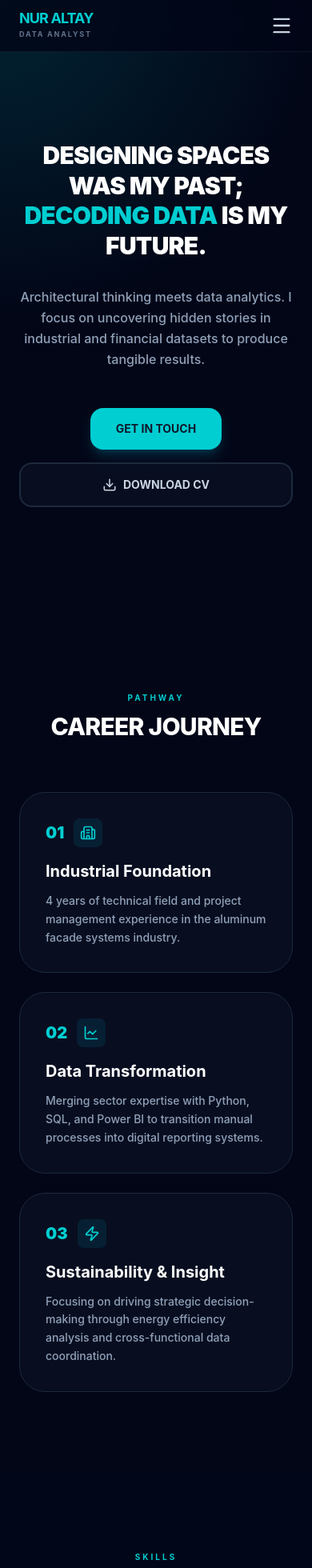
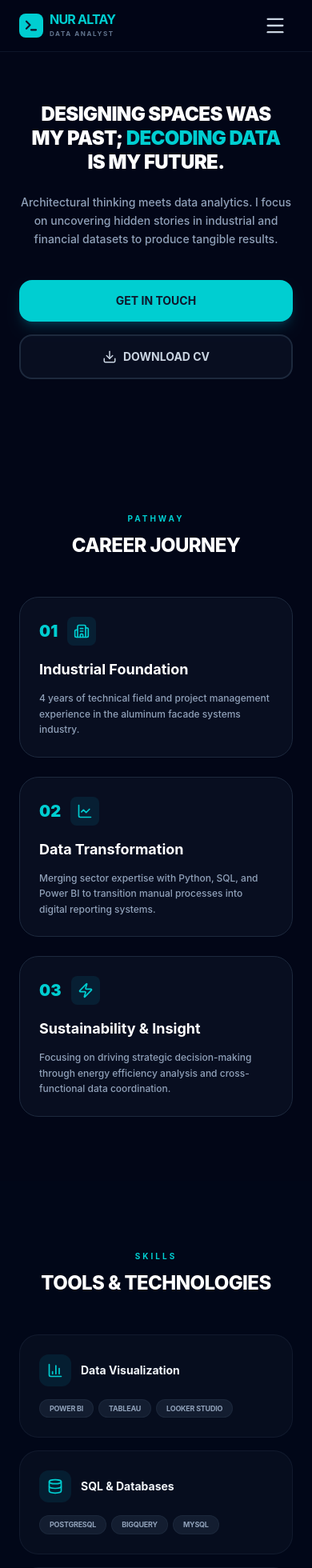
Before and after one commit to Nisanuraltay/nurportfolio, a React (Vite) app: page / in a window 390 px wide. Shown: the top 1960 px of the page at 80% size. Built offline with nearby package versions, Linux system fonts and the light colour scheme.

Commit message:
Refactor App component for improved layout and styles

```diff
--- a/src/App.jsx
+++ b/src/App.jsx
@@ -13,7 +13,8 @@ import {
   ExternalLink,
   Menu,
   X,
-  Download
+  Download,
+  Terminal
 } from 'lucide-react';
 
 export default function App() {
@@ -39,61 +40,78 @@ export default function App() {
   }, []);
 
   const copyToClipboard = () => {
-       navigator.clipboard.writeText(personalInfo.email);
-       setCopied(true);
-      setTimeout(() => setCopied(false), 2000);
+    navigator.clipboard.writeText(personalInfo.email);
+    setCopied(true);
+    setTimeout(() => setCopied(false), 2000);
   };
 
   const brandColor = "text-[#00ced1]";
   const brandBg = "bg-[#00ced1]";
 
   return (
-    <div className="bg-[#020617] min-h-screen text-white selection:bg-cyan-500/30 font-['Inter',_sans-serif] scroll-smooth">
+    <div className="bg-[#020617] min-h-screen text-white selection:bg-cyan-500/30 font-['Inter',_sans-serif] scroll-smooth overflow-x-hidden">
 
       {/* NAVIGATION */}
-      <nav className="fixed top-0 left-0 right-0 z-50 bg-[#020617]/80 backdrop-blur-md border-b border-slate-800/50">
+      <nav className="fixed top-0 left-0 right-0 z-50 bg-[#020617]/90 backdrop-blur-md border-b border-slate-800/50">
         <div className="max-w-6xl mx-auto px-6 h-16 flex items-center justify-between">
-          <div className="cursor-pointer group" onClick={() => window.scrollTo({top: 0, behavior: 'smooth'})}>
-            <div className={`text-lg font-bold ${brandColor} tracking-tighter uppercase leading-none`}>
-              {personalInfo.name}
+          <div className="cursor-pointer group flex items-center gap-2" onClick={() => window.scrollTo({top: 0, behavior: 'smooth'})}>
+            <div className={`${brandBg} p-1.5 rounded-lg text-slate-900`}>
+              <Terminal size={18} strokeWidth={3} />
             </div>
-            <div className="text-[9px] text-slate-500 font-bold uppercase tracking-[0.2em] mt-1">
-              {personalInfo.title}
+            <div>
+              <div className={`text-base md:text-lg font-bold ${brandColor} tracking-tighter uppercase leading-none`}>
+                {personalInfo.name}
+              </div>
+              <div className="text-[8px] md:text-[9px] text-slate-500 font-bold uppercase tracking-[0.2em] mt-1">
+                {personalInfo.title}
+              </div>
             </div>
           </div>
 
+          {/* Desktop Menu */}
           <div className="hidden md:flex items-center gap-8">
-            <a href="#about" className="text-slate-400 hover:text-white transition-colors text-xs font-semibold uppercase tracking-wider font-bold">Pathway</a>
-            <a href="#skills" className="text-slate-400 hover:text-white transition-colors text-xs font-semibold uppercase tracking-wider font-bold">Skills</a>
-            <a href="#projects" className="text-slate-400 hover:text-white transition-colors text-xs font-semibold uppercase tracking-wider font-bold">Projects</a>
+            <a href="#about" className="text-slate-400 hover:text-white transition-colors text-xs font-bold uppercase tracking-wider">Pathway</a>
+            <a href="#skills" className="text-slate-400 hover:text-white transition-colors text-xs font-bold uppercase tracking-wider">Skills</a>
+            <a href="#projects" className="text-slate-400 hover:text-white transition-colors text-xs font-bold uppercase tracking-wider">Projects</a>
             <a href="#contact" className={`${brandBg} text-slate-900 px-5 py-2 rounded-xl font-bold text-xs transition-all active:scale-95 uppercase`}>Get In Touch</a>
           </div>
 
+          {/* Mobile Menu Toggle */}
           <div className="md:hidden flex items-center">
-            <button onClick={() => setIsMenuOpen(!isMenuOpen)} className="text-slate-300 hover:text-white">
+            <button onClick={() => setIsMenuOpen(!isMenuOpen)} className="text-slate-300 hover:text-white p-2">
               {isMenuOpen ? <X size={28} /> : <Menu size={28} />}
             </button>
           </div>
         </div>
+
+        {/* Mobile Menu Overlay */}
+        {isMenuOpen && (
+          <div className="md:hidden absolute top-16 left-0 w-full bg-[#020617] border-b border-slate-800 p-6 flex flex-col gap-6 animate-in slide-in-from-top duration-300">
+            <a href="#about" onClick={() => setIsMenuOpen(false)} className="text-sm font-bold uppercase tracking-widest text-slate-300">Pathway</a>
+            <a href="#skills" onClick={() => setIsMenuOpen(false)} className="text-sm font-bold uppercase tracking-widest text-slate-300">Skills</a>
+            <a href="#projects" onClick={() => setIsMenuOpen(false)} className="text-sm font-bold uppercase tracking-widest text-slate-300">Projects</a>
+            <a href="#contact" onClick={() => setIsMenuOpen(false)} className={`${brandColor} text-sm font-bold uppercase tracking-widest`}>Contact</a>
+          </div>
+        )}
       </nav>
 
-      {/* HERO SECTION - PROTECTED TITLE */}
-      <section className="relative pt-44 pb-32 px-6 text-center overflow-hidden">
+      {/* HERO SECTION */}
+      <section className="relative pt-32 md:pt-44 pb-20 md:pb-32 px-6 text-center overflow-hidden">
         <div
-          className="pointer-events-none absolute inset-0 z-0 transition-opacity duration-300"
+          className="pointer-events-none absolute inset-0 z-0 transition-opacity duration-300 hidden md:block"
           style={{ background: `radial-gradient(500px at ${mousePos.x}px ${mousePos.y}px, rgba(0, 206, 209, 0.15), transparent 80%)` }}
         />
         <div className="max-w-4xl mx-auto relative z-10">
-          <h1 className="text-3xl md:text-5xl font-black mb-8 tracking-tight leading-tight uppercase">
-            Designing spaces was my past; <br />
+          <h1 className="text-2xl md:text-5xl font-black mb-6 md:mb-8 tracking-tight leading-tight uppercase px-2">
+            Designing spaces was my past; <br className="hidden md:block" />
             <span className={brandColor}>decoding data</span> is my future.
           </h1>
-          <p className="text-slate-400 text-base md:text-lg max-w-2xl mx-auto leading-relaxed mb-12 font-medium">
+          <p className="text-slate-400 text-sm md:text-lg max-w-2xl mx-auto leading-relaxed mb-10 md:12 font-medium">
             Architectural thinking meets data analytics. I focus on uncovering hidden stories in industrial and financial datasets to produce tangible results.
           </p>
 
-          <div className="flex flex-wrap justify-center gap-4">
-            <a href="#contact" className={`${brandBg} text-slate-900 px-8 py-4 rounded-2xl font-bold text-sm transition-all shadow-lg shadow-cyan-500/20 active:scale-95 uppercase`}>
+          <div className="flex flex-col md:flex-row justify-center items-center gap-4">
+            <a href="#contact" className={`${brandBg} w-full md:w-auto text-slate-900 px-8 py-4 rounded-2xl font-bold text-sm transition-all shadow-lg shadow-cyan-500/20 active:scale-95 uppercase text-center`}>
               Get In Touch
             </a>
             <a
@@ -108,11 +126,11 @@ export default function App() {
       </section>
 
       {/* CAREER JOURNEY */}
-      <section id="about" className="py-24 px-6 relative bg-[#020617] scroll-mt-20">
+      <section id="about" className="py-20 md:py-24 px-6 relative bg-[#020617] scroll-mt-20">
         <div className="max-w-6xl mx-auto">
-          <div className="text-center mb-16">
+          <div className="text-center mb-12 md:16">
             <span className={`text-[10px] font-bold uppercase tracking-[0.3em] ${brandColor}`}>PATHWAY</span>
-            <h2 className="text-3xl font-extrabold mt-2 tracking-tight uppercase">Career Journey</h2>
+            <h2 className="text-2xl md:text-3xl font-extrabold mt-2 tracking-tight uppercase">Career Journey</h2>
           </div>
           <div className="grid grid-cols-1 md:grid-cols-3 gap-6">
             {[
@@ -120,13 +138,13 @@ export default function App() {
               { id: "02", title: "Data Transformation", desc: "Merging sector expertise with Python, SQL, and Power BI to transition manual processes into digital reporting systems.", icon: <LineChart size={20} /> },
               { id: "03", title: "Sustainability & Insight", desc: "Focusing on driving strategic decision-making through energy efficiency analysis and cross-functional data coordination.", icon: <Zap size={20} /> }
             ].map((step, i) => (
-              <div key={i} className="bg-[#0f172a]/50 p-8 rounded-[2rem] border border-slate-800 hover:border-cyan-500/30 transition-all group">
+              <div key={i} className="bg-[#0f172a]/50 p-6 md:p-8 rounded-[1.5rem] md:rounded-[2rem] border border-slate-800 hover:border-cyan-500/30 transition-all group">
                 <div className="flex items-center gap-3 mb-4">
                   <span className={`text-xl font-black ${brandColor}`}>{step.id}</span>
                   <div className="bg-cyan-500/10 p-2 rounded-lg text-[#00ced1] group-hover:scale-110 transition-transform">{step.icon}</div>
                 </div>
-                <h3 className="text-xl font-bold mb-3">{step.title}</h3>
-                <p className="text-slate-400 text-sm leading-relaxed font-medium">{step.desc}</p>
+                <h3 className="text-lg md:text-xl font-bold mb-3">{step.title}</h3>
+                <p className="text-slate-400 text-xs md:text-sm leading-relaxed font-medium">{step.desc}</p>
               </div>
             ))}
           </div>
@@ -134,25 +152,25 @@ export default function App() {
       </section>
 
       {/* SKILLS */}
-      <section id="skills" className="py-24 px-6 bg-[#030a1c]/30 scroll-mt-20">
+      <section id="skills" className="py-20 md:py-24 px-6 bg-[#030a1c]/30 scroll-mt-20">
         <div className="max-w-5xl mx-auto text-center">
           <span className={`text-[10px] font-bold uppercase tracking-[0.3em] ${brandColor}`}>SKILLS</span>
-          <h2 className="text-3xl md:text-4xl font-extrabold mb-4 tracking-tight mt-2 uppercase">Tools & Technologies</h2>
-          <div className="grid grid-cols-1 md:grid-cols-2 gap-5 text-left mt-12">
+          <h2 className="text-2xl md:text-4xl font-extrabold mb-4 tracking-tight mt-2 uppercase">Tools & Technologies</h2>
+          <div className="grid grid-cols-1 md:grid-cols-2 gap-4 md:gap-5 text-left mt-12">
             {[
               { title: "Data Visualization", icon: <BarChart3 size={20} />, skills: ["Power BI", "Tableau", "Looker Studio"] },
               { title: "SQL & Databases", icon: <Database size={20} />, skills: ["PostgreSQL", "BigQuery", "MySQL"] },
               { title: "Programming", icon: <Code2 size={20} />, skills: ["Python", "Pandas", "NumPy", "Streamlit"] },
               { title: "Domain Expertise", icon: <Building2 size={20} />, skills: ["AEC Industry", "Manufacturing", "Supply Chain"] }
             ].map((cat, i) => (
-              <div key={i} className="bg-[#0f172a]/40 p-6 rounded-[1.8rem] border border-slate-800/50 hover:border-cyan-500/30 transition-all group">
+              <div key={i} className="bg-[#0f172a]/40 p-6 rounded-[1.5rem] md:rounded-[1.8rem] border border-slate-800/50 hover:border-cyan-500/30 transition-all group">
                 <div className="flex items-center gap-3 mb-4">
                   <div className={`${brandColor} bg-cyan-500/10 p-2.5 rounded-xl`}>{cat.icon}</div>
-                  <h3 className="text-base font-bold text-slate-100">{cat.title}</h3>
+                  <h3 className="text-sm md:text-base font-bold text-slate-100">{cat.title}</h3>
                 </div>
                 <div className="flex flex-wrap gap-1.5">
                   {cat.skills.map((skill) => (
-                    <span key={skill} className="px-3 py-1 bg-slate-800/60 text-slate-400 text-[10px] font-bold rounded-full border border-slate-700/30 uppercase tracking-tight">
+                    <span key={skill} className="px-3 py-1 bg-slate-800/60 text-slate-400 text-[9px] md:text-[10px] font-bold rounded-full border border-slate-700/30 uppercase tracking-tight">
                       {skill}
                     </span>
                   ))}
@@ -164,13 +182,13 @@ export default function App() {
       </section>
 
       {/* PROJECTS SECTION */}
-      <section id="projects" className="py-24 px-6 bg-[#020617] scroll-mt-20">
+      <section id="projects" className="py-20 md:py-24 px-6 bg-[#020617] scroll-mt-20">
         <div className="max-w-6xl mx-auto">
-          <div className="text-center mb-16">
+          <div className="text-center mb-12 md:16">
             <span className={`text-[10px] font-bold uppercase tracking-[0.3em] ${brandColor}`}>PORTFOLIO</span>
-            <h2 className="text-3xl md:text-4xl font-extrabold mt-2 tracking-tight uppercase">Featured Projects</h2>
+            <h2 className="text-2xl md:text-4xl font-extrabold mt-2 tracking-tight uppercase">Featured Projects</h2>
           </div>
-          <div className="grid grid-cols-1 md:grid-cols-3 gap-8">
+          <div className="grid grid-cols-1 md:grid-cols-3 gap-6 md:gap-8">
             {[
               {
                 title: "Manufacturing Energy Efficiency",
@@ -191,26 +209,26 @@ export default function App() {
               {
                 title: "Reddit Finance & ML Prediction",
                 desc: "Data mining and EDA of investment communities. Built ML models to predict post engagement and visualized strategic insights via Looker Studio.",
-                tags: ["BigQuery","Jupyter Notebook", "ML","Streamlit"],
+                tags: ["BigQuery","ML","Streamlit"],
                 img: "reddit-cover.png",
                 github: "https://github.com/Nisanuraltay/reddit_finance_post_analyzer",
                 demo: "https://redditfinancepostanalyzer-5mfm2rzneimsv8pwaa9rpt.streamlit.app/"
               }
             ].map((proj, i) => (
-              <div key={i} className="bg-[#0f172a]/50 rounded-[2rem] overflow-hidden border border-slate-800 hover:border-cyan-500/30 transition-all group">
-                <div className="h-48 overflow-hidden relative">
+              <div key={i} className="bg-[#0f172a]/50 rounded-[1.5rem] md:rounded-[2rem] overflow-hidden border border-slate-800 hover:border-cyan-500/30 transition-all group flex flex-col">
+                <div className="h-40 md:h-48 overflow-hidden relative">
                   <img src={proj.img} alt={proj.title} className="w-full h-full object-cover group-hover:scale-105 transition-transform duration-500" />
                 </div>
-                <div className="p-7">
-                  <h3 className="text-lg font-bold mb-3 group-hover:text-[#00ced1] transition-colors">{proj.title}</h3>
-                  <p className="text-slate-400 text-xs leading-relaxed mb-6 font-medium">{proj.desc}</p>
+                <div className="p-6 md:p-7 flex flex-col flex-grow">
+                  <h3 className="text-base md:text-lg font-bold mb-3 group-hover:text-[#00ced1] transition-colors">{proj.title}</h3>
+                  <p className="text-slate-400 text-[11px] md:text-xs leading-relaxed mb-6 font-medium flex-grow">{proj.desc}</p>
                   <div className="flex flex-wrap gap-2 mb-6">
-                    {proj.tags.map(t => <span key={t} className="px-3 py-1 bg-cyan-500/10 text-[#00ced1] text-[9px] font-bold rounded-lg uppercase tracking-widest">{t}</span>)}
+                    {proj.tags.map(t => <span key={t} className="px-2 py-1 bg-cyan-500/10 text-[#00ced1] text-[8px] md:text-[9px] font-bold rounded-lg uppercase tracking-widest">{t}</span>)}
                   </div>
                   <div className="flex gap-4 pt-4 border-t border-slate-800/30">
-                    <a href={proj.github} target="_blank" rel="noopener noreferrer" className="text-[10px] font-bold text-slate-400 hover:text-white flex items-center gap-1.5 uppercase tracking-widest"><Github size={14} /> Code</a>
+                    <a href={proj.github} target="_blank" rel="noopener noreferrer" className="text-[9px] md:text-[10px] font-bold text-slate-400 hover:text-white flex items-center gap-1.5 uppercase tracking-widest"><Github size={14} /> Code</a>
                     {proj.demo !== "#" && (
-                      <a href={proj.demo} target="_blank" rel="noopener noreferrer" className="text-[10px] font-bold text-slate-400 hover:text-white flex items-center gap-1.5 uppercase tracking-widest"><ExternalLink size={14} /> Demo</a>
+                      <a href={proj.demo} target="_blank" rel="noopener noreferrer" className="text-[9px] md:text-[10px] font-bold text-slate-400 hover:text-white flex items-center gap-1.5 uppercase tracking-widest"><ExternalLink size={14} /> Demo</a>
                     )}
                   </div>
                 </div>
@@ -221,20 +239,20 @@ export default function App() {
       </section>
 
       {/* CONTACT */}
-      <section id="contact" className="py-32 px-6 text-center scroll-mt-20">
+      <section id="contact" className="py-20 md:py-32 px-6 text-center scroll-mt-20">
         <div className="max-w-3xl mx-auto relative">
           {copied && (
-            <div className="absolute -top-12 left-1/2 -translate-x-1/2 bg-[#00ced1] text-slate-900 px-4 py-2 rounded-xl text-xs font-bold shadow-lg">
+            <div className="fixed top-20 left-1/2 -translate-x-1/2 z-[60] bg-[#00ced1] text-slate-900 px-4 py-2 rounded-xl text-xs font-bold shadow-lg animate-bounce">
               Email Address Copied!
             </div>
           )}
           <span className={`text-[10px] font-bold uppercase tracking-[0.4em] ${brandColor} mb-4 block`}>CONTACT</span>
-          <h2 className="text-4xl md:text-5xl font-black mb-8 tracking-tight uppercase">Let's Work Together</h2>
+          <h2 className="text-3xl md:text-5xl font-black mb-8 tracking-tight uppercase">Let's Work Together</h2>
           <div className="flex flex-col md:flex-row items-center justify-center gap-4 mb-12">
-            <a href={`mailto:${personalInfo.email}`} onClick={copyToClipboard} className="w-full md:w-64 h-16 bg-[#00ced1] text-slate-900 rounded-2xl flex items-center justify-center gap-3 font-bold text-lg hover:shadow-lg hover:shadow-cyan-500/20 transition-all active:scale-95 shadow-xl">
+            <button onClick={copyToClipboard} className="w-full md:w-64 h-16 bg-[#00ced1] text-slate-900 rounded-2xl flex items-center justify-center gap-3 font-bold text-lg hover:shadow-lg hover:shadow-cyan-500/20 transition-all active:scale-95 shadow-xl">
               <Mail size={22} strokeWidth={2.5} /> Email Me
-            </a>
-            <a href={personalInfo.linkedin} target="_blank" rel="noopener noreferrer" className="w-full md:w-64 h-16 bg-transparent border-2 border-slate-700 hover:border-cyan-500/50 rounded-2xl flex items-center justify-center gap-3 font-bold text-lg transition-all active:scale-95">
+            </button>
+            <a href={personalInfo.linkedin} target="_blank" rel="noopener noreferrer" className="w-full md:w-64 h-16 bg-transparent border-2 border-slate-700 hover:border-cyan-500/50 rounded-2xl flex items-center justify-center gap-3 font-bold text-lg transition-all active:scale-95 text-white">
               <Linkedin size={22} strokeWidth={2.5} /> LinkedIn ↗
             </a>
           </div>
@@ -242,7 +260,7 @@ export default function App() {
       </section>
 
       <footer className="py-12 border-t border-slate-900 px-6 text-center">
-        <p className="text-slate-600 text-[10px] uppercase tracking-[0.4em] font-bold">© 2026 {personalInfo.name} • BASED IN TURKEY</p>
+        <p className="text-slate-600 text-[9px] md:text-[10px] uppercase tracking-[0.4em] font-bold">© 2026 {personalInfo.name} • BASED IN TURKEY</p>
       </footer>
     </div>
   );
```
